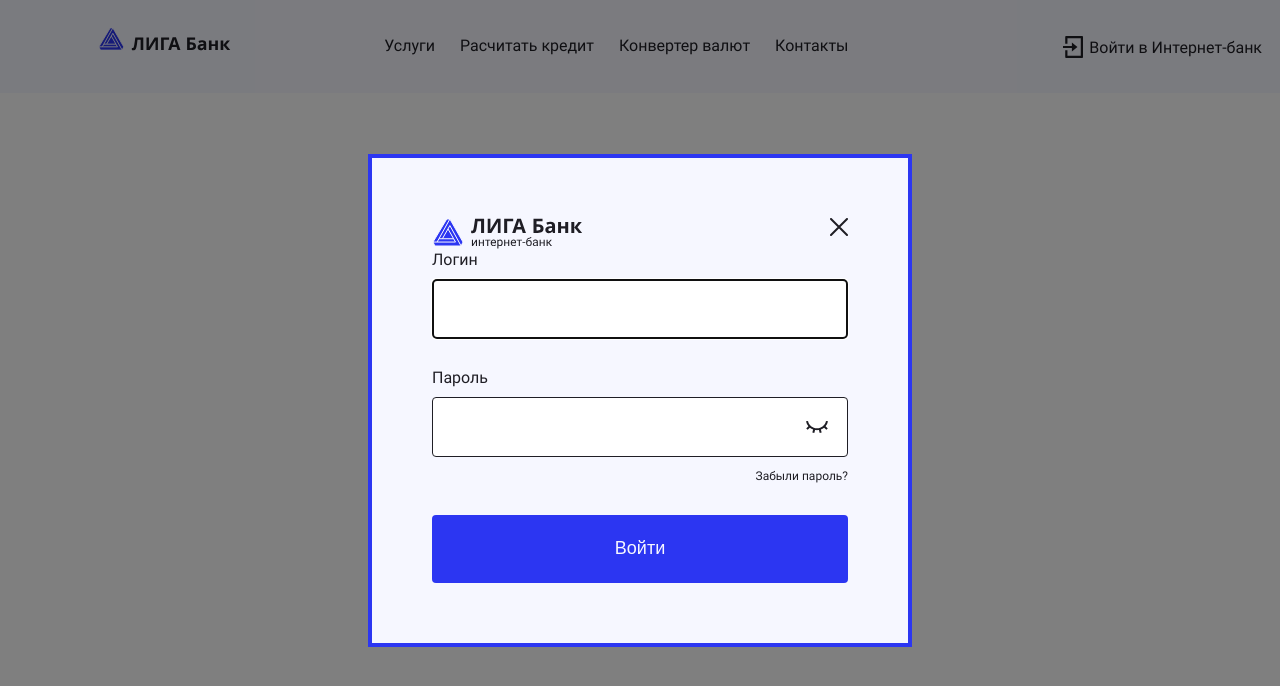
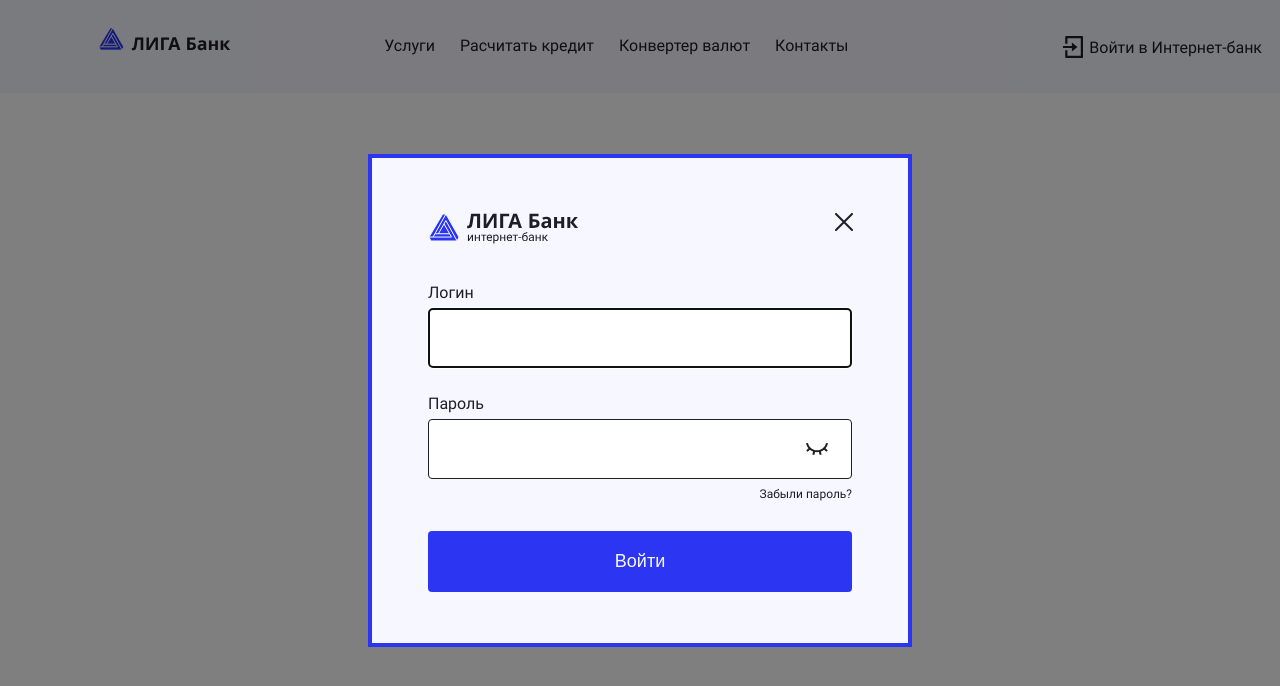
Before and after one commit to mantuok/liga-bank, a React (Create React App) app: page / in a window 1280 px wide. Both pictures are taken after a click on the button "Войти в Интернет-банк". Shown: the top 686 px of the page. Built offline with nearby package versions, Linux system fonts and the light colour scheme; a web font is replaced by a local one.

Commit message:
Auth Popup Pixel Perfect

```diff
--- a/src/components/authorization/authorization.jsx
+++ b/src/components/authorization/authorization.jsx
@@ -1,4 +1,4 @@
-import React, {useState, useEffect, useRef} from 'react';
+import React, {useState, useEffect} from 'react';
 import {useDispatch} from 'react-redux';
 import {ActionCreator} from '../../store/action';
 import {Link} from 'react-router-dom';
--- a/src/sass/blocks/auth-form.scss
+++ b/src/sass/blocks/auth-form.scss
@@ -16,7 +16,7 @@
 }
 
 .auth-form__label {
-  margin-bottom: 10px;
+  margin-bottom: 6px;
 }
 
 .auth-form__input {
@@ -25,15 +25,15 @@
   width: 100%;
 
   &--login {
-    margin-bottom: 30px;
+    margin-bottom: 27px;
 
     @media (max-width: $max-mobile-width) {
-      margin-bottom: 25px;
+      margin-bottom: 22px;
     }
   }
 
   &--password {
-    margin-bottom: 10px;
+    margin-bottom: 6px;
 
     @media (max-width: $max-mobile-width) {
       margin-bottom: 30px;
@@ -43,8 +43,8 @@
 
 .auth-form__show-password {
   position: absolute;
-  top: 170px;
-  right: 20px;
+  top: 159px;
+  right: 24px;
 
   width: 22px;
   height: 12px;
@@ -53,12 +53,17 @@
 
   @include no-style-button;
   @include opacity-on-hover;
+
+  @media (max-width: $max-mobile-width) {
+    top: 154px;
+    right: 15px;
+  }
 }
 
 .auth-form__forgot-password {
   align-self: flex-end;
 
-  margin-bottom: 30px;
+  margin-bottom: 28px;
 
   font-size: 12px;
   color: inherit;
@@ -78,10 +83,14 @@
 .auth-form__submit {
   @include button-contrast-style;
 
-  padding-top: 23px;
-  padding-bottom: 24px;
+  padding-top: 20px;
+  padding-bottom: 20px;
 
   @media (max-width: $max-mobile-width) {
-    margin-bottom: 15px;
+    margin-bottom: 11px;
+    padding-top: 18px;
+    padding-bottom: 17px;
+
+    font-size: 14px;
   }
 }
--- a/src/sass/blocks/auth.scss
+++ b/src/sass/blocks/auth.scss
@@ -24,7 +24,10 @@
   height: 493px;
 
   margin: auto;
-  padding: 60px;
+  padding-top: 55px;
+  padding-right: 56px;
+  padding-bottom: 51px;
+  padding-left: 56px;
 
   background-color: var(--basic);
 
@@ -41,22 +44,28 @@
     width: 290px;
     height: 455px;
 
-    padding-top: 50px;
-    padding-right: 20px;
+    padding-top: 43px;
+    padding-right: 16px;
     padding-bottom: 50px;
-    padding-left: 20px;
+    padding-left: 16px;
   }
 
 }
 
 .auth__logo {
   align-self: flex-start;
+
+  margin-bottom: 39px;
+
+  @media (max-width: $max-mobile-width) {
+    margin-bottom: 29px;
+  }
 }
 
 .auth__close {
   position: absolute;
-  top: 60px;
-  right: 60px;
+  top: 55px;
+  right: 55px;
 
   width: 18px;
   height: 18px;
@@ -67,9 +76,13 @@
   @include no-style-button;
   @include opacity-on-hover;
 
+  @media (max-width: $max-tablet-width) {
+    right: 82px;
+  }
+
   @media (max-width: $max-mobile-width) {
-    top: 50px;
-    right: 20px;
+    top: 43px;
+    right: 15px;
 
     width: 14px;
     height: 14px;
```
